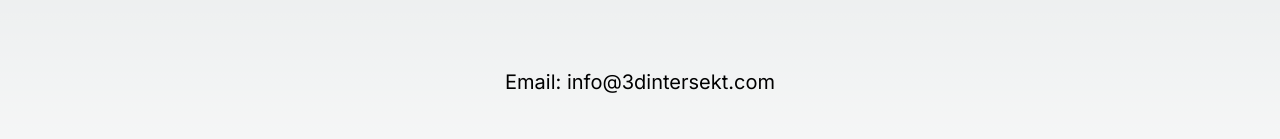
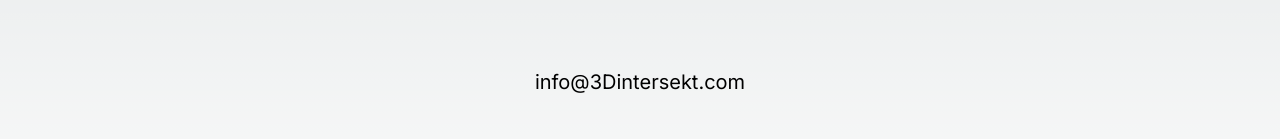
Before and after one commit to 3dintersekt/3dintersekt.github.io, a Next.js app: page / in a window 1280 px wide. Shown: the part 465-604 px from the top of the page. Built offline with nearby package versions, Linux system fonts and the light colour scheme.

Commit message:
Update email text

```diff
--- a/app/page.tsx
+++ b/app/page.tsx
@@ -18,7 +18,7 @@ export default function Home() {
 
       <div className="relative place-items-center text-xl text-center">
         <p>
-          Email: <a href='mailto:info@3dintersekt.com'>info@3dintersekt.com</a>
+          <a href='mailto:info@3dintersekt.com'>info@3Dintersekt.com</a>
         </p>
       </div>
 
```
